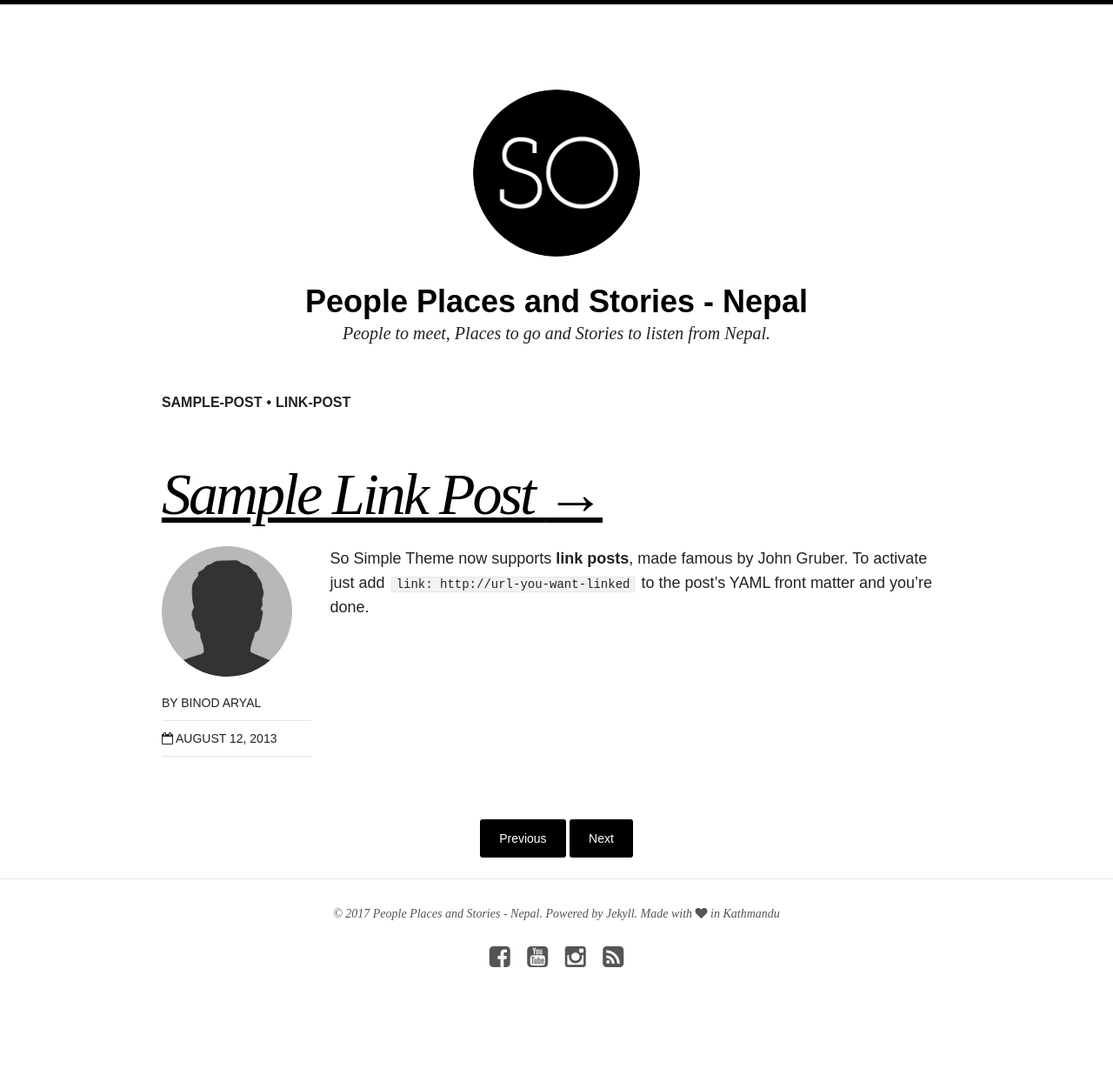
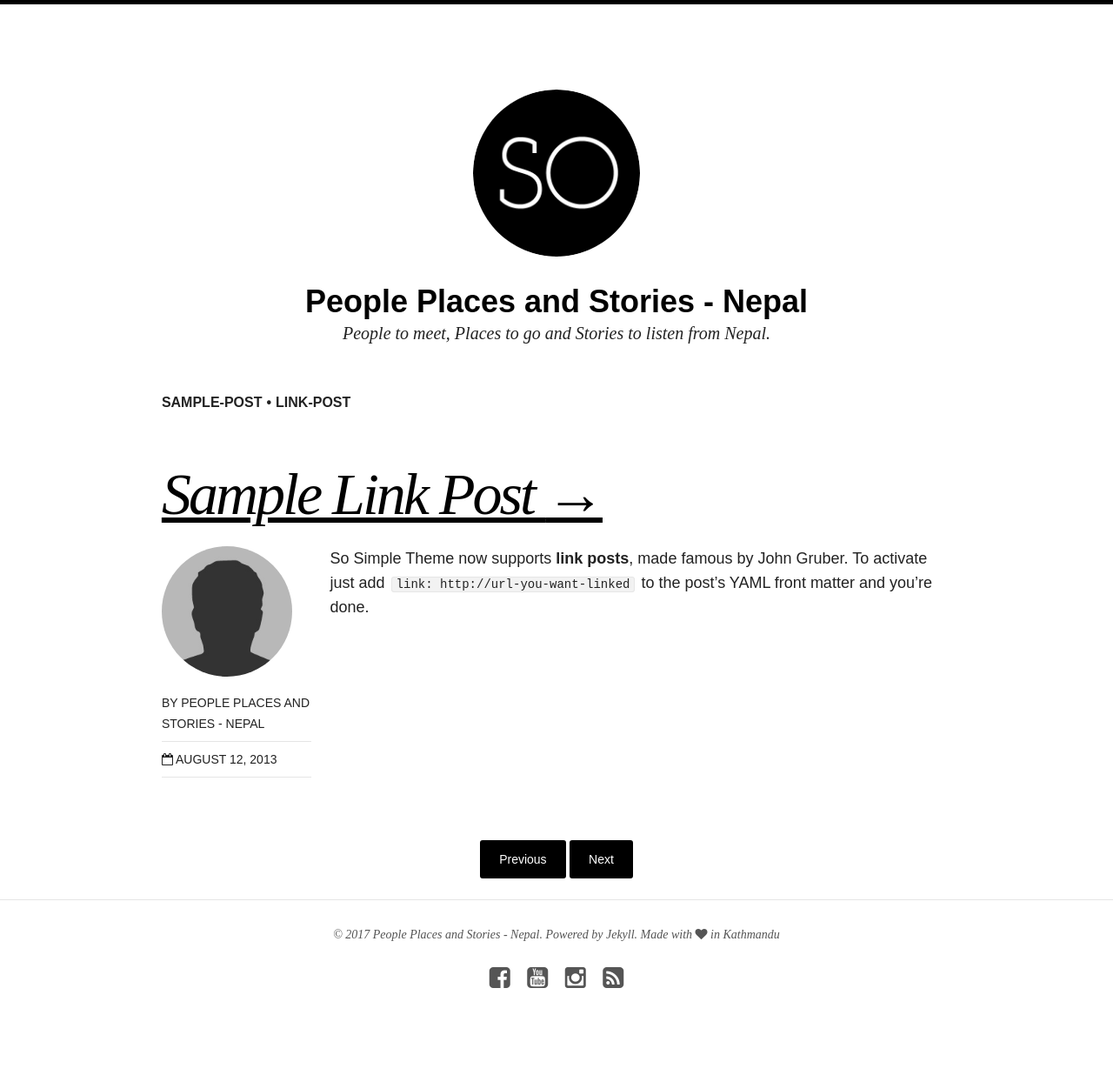
Before and after one commit to storiesnepal/storiesnepal.github.io, a Jekyll site: the page built from _posts/people/2013-08-12-sample-link-post.md, in a window 1280 px wide. Shown: the whole page at 87% size. Built offline with Jekyll 4.4.1, drawn with Linux system fonts in a browser that asks for light colours; nearby versions of some CDN libraries; before the commit the page ends 1212 px from its top, so only the background shows below that.

Commit message:
Update _config.yml

```diff
--- a/_config.yml
+++ b/_config.yml
@@ -36,9 +36,9 @@ exclude: ["lib", "config.rb", "Capfile", "config", "log", "Rakefile", "Rakefile.
 
 # Site owner
 owner:
-  name: Binod Aryal
+  name: People Places and Stories - Nepal
   avatar: bio-photo.jpg
-  email: binodaryal21@gmail.com
+  email:  peopleplacesstoriesnepal@gmail.com
   disqus-shortname:
   twitter: #username
   youtube: UCmNgAwiL0OOxHQkJ4Jy_MaA
```
